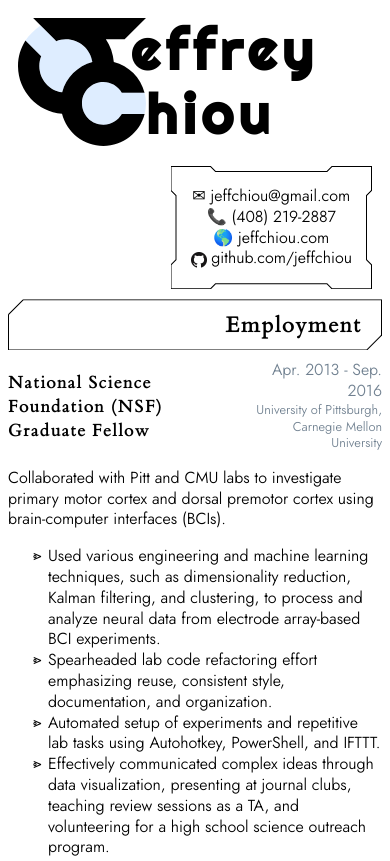
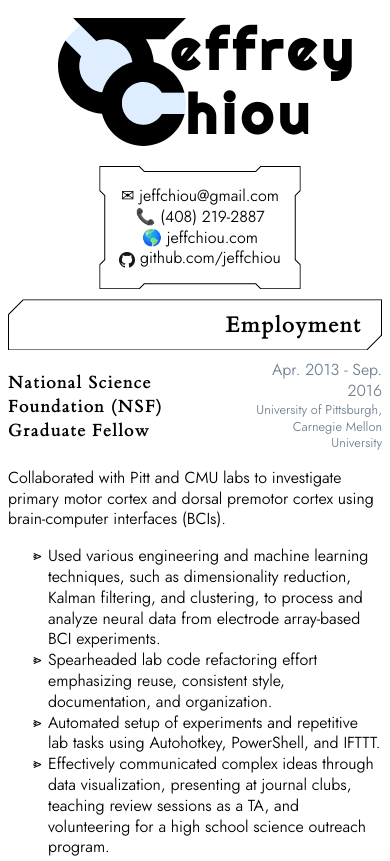
Before and after one commit to jeffchiou/resume, a plain HTML site: page index.html in a window 390 px wide. Shown: the top 861 px of the page. Drawn offline with Linux system fonts and the light colour scheme.

Commit message:
centered name for small screens, standardized some units

```diff
--- a/resume-styles.css
+++ b/resume-styles.css
@@ -49,18 +49,24 @@ li::before {
 
 header {
   display: flex;
-  justify-content: flex-end;
+  justify-content: center;
   flex-wrap: wrap;
 }
 
-.logo__wrapper{
+.logo__wrapper {
   font-size: 1rem;
   width: 275px;
   height: max-content;
   margin: 1rem;
-  float: left;
   flex-grow: 1;
 }
+
+@media (max-width:35rem) { /* Centers name for thin screens */
+  .logo__wrapper {
+    flex-grow: 0;
+  }
+}
+
 
 .logo {
   font-family: "Righteous", sans-serif;
@@ -108,11 +114,14 @@ header {
 
 .contact__ui {
   display: inline-block;
+  grid-column-start: end;
+  justify-self: center;
   width: max-content;
   height: max-content;
-  margin: 10px;
+  margin: 1rem;
+  margin-left: 2rem;
   --aug-border: 1px;
-  padding: 20px; /* mind the gap */
+  padding: 2rem; /* mind the gap */
   --aug-border-bg: black;
   --aug-t-height: 5px;
   --aug-t-width: 60%;
```
